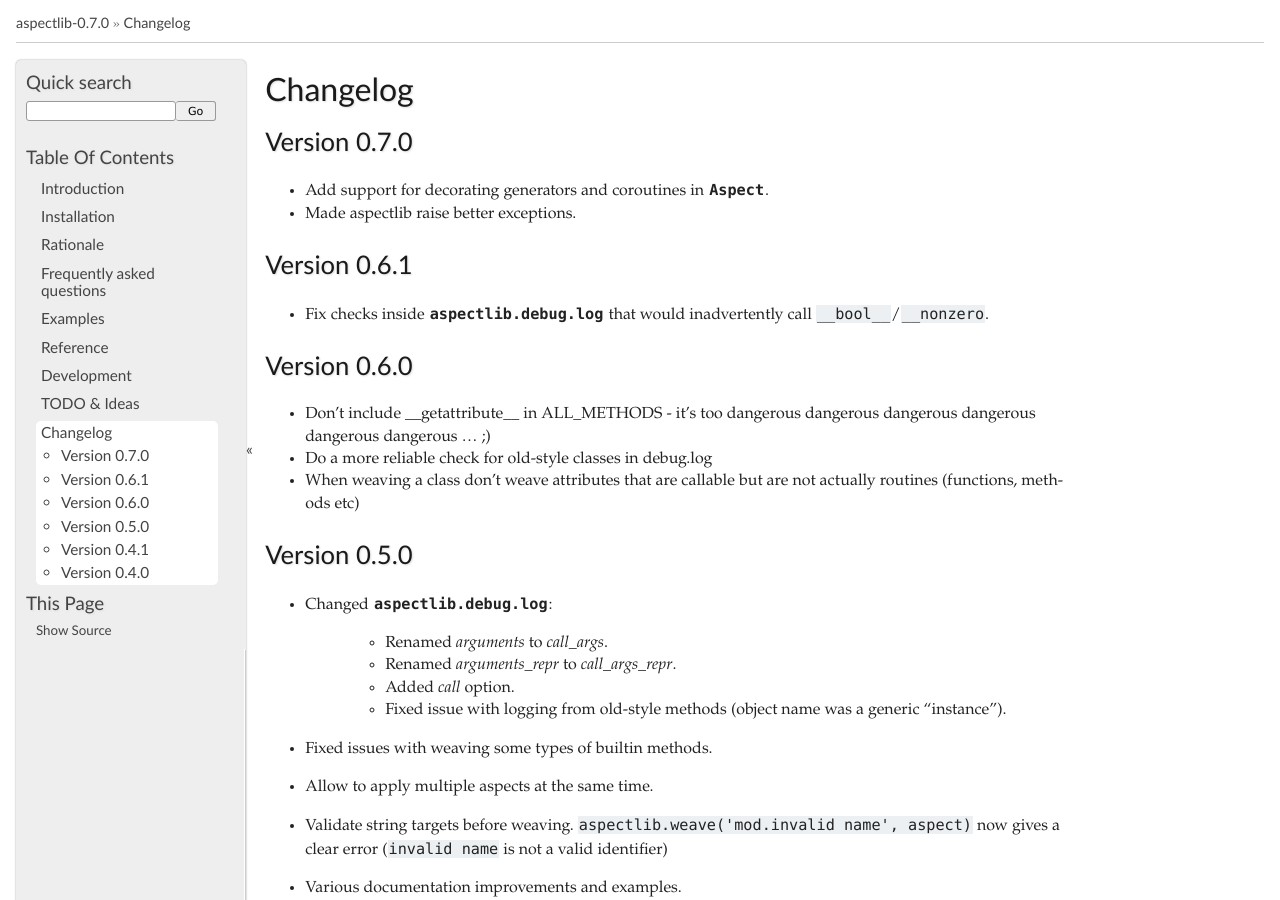
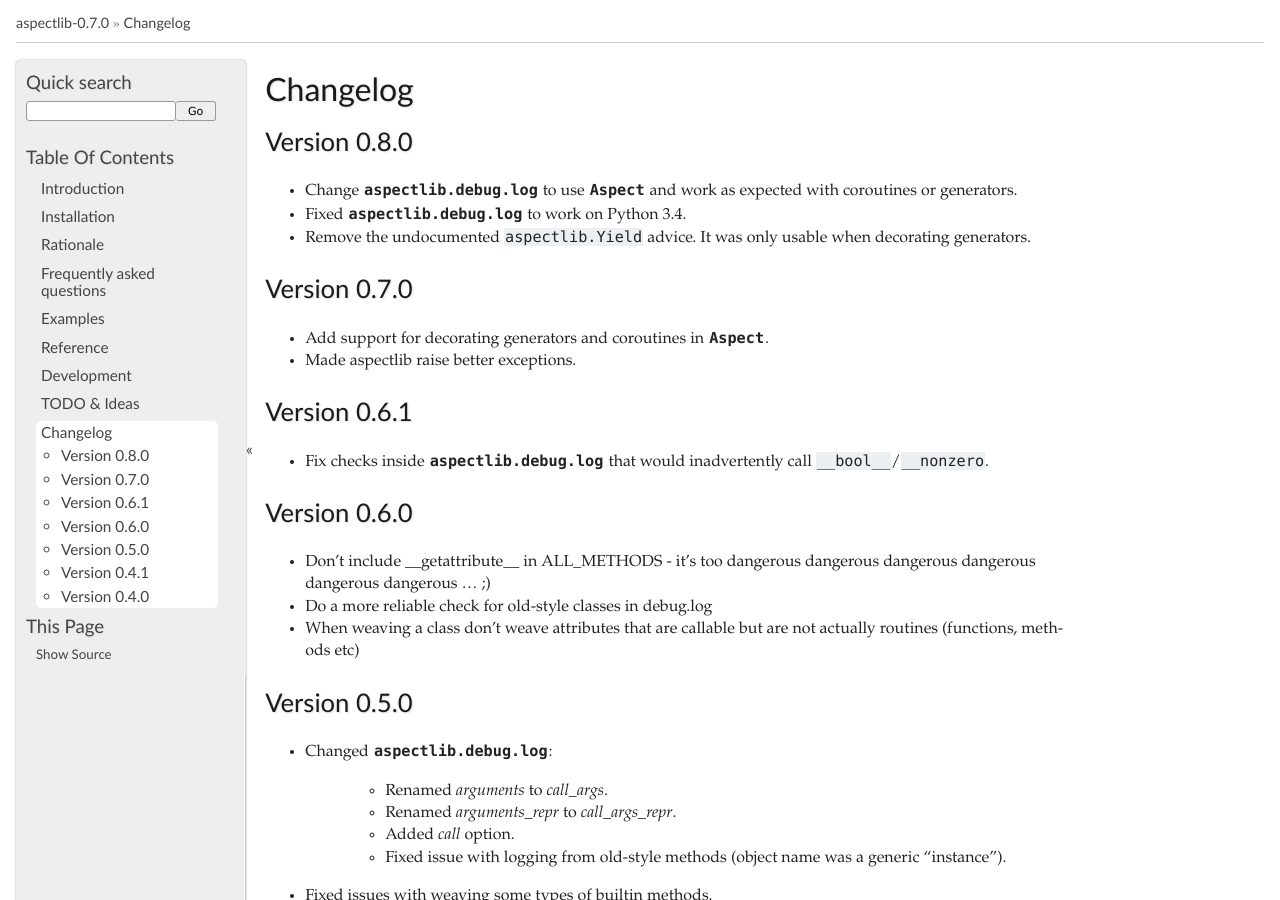
Before and after one commit to ionelmc/python-aspectlib, a Sphinx documentation site: the page built from docs/changelog.rst, in a window 1280 px wide and 900 px high. Built offline with Sphinx 7.4.7, drawn with Linux system fonts in a browser that asks for light colours.

Commit message:
Update changelog.

```diff
--- a/docs/changelog.rst
+++ b/docs/changelog.rst
@@ -1,5 +1,12 @@
 Changelog
 =========
+
+Version 0.8.0
+-------------
+
+* Change :obj:`aspectlib.debug.log` to use :obj:`~aspectlib.Aspect` and work as expected with coroutines or generators.
+* Fixed :obj:`aspectlib.debug.log` to work on Python 3.4.
+* Remove the undocumented ``aspectlib.Yield`` advice. It was only usable when decorating generators.
 
 Version 0.7.0
 -------------
```
